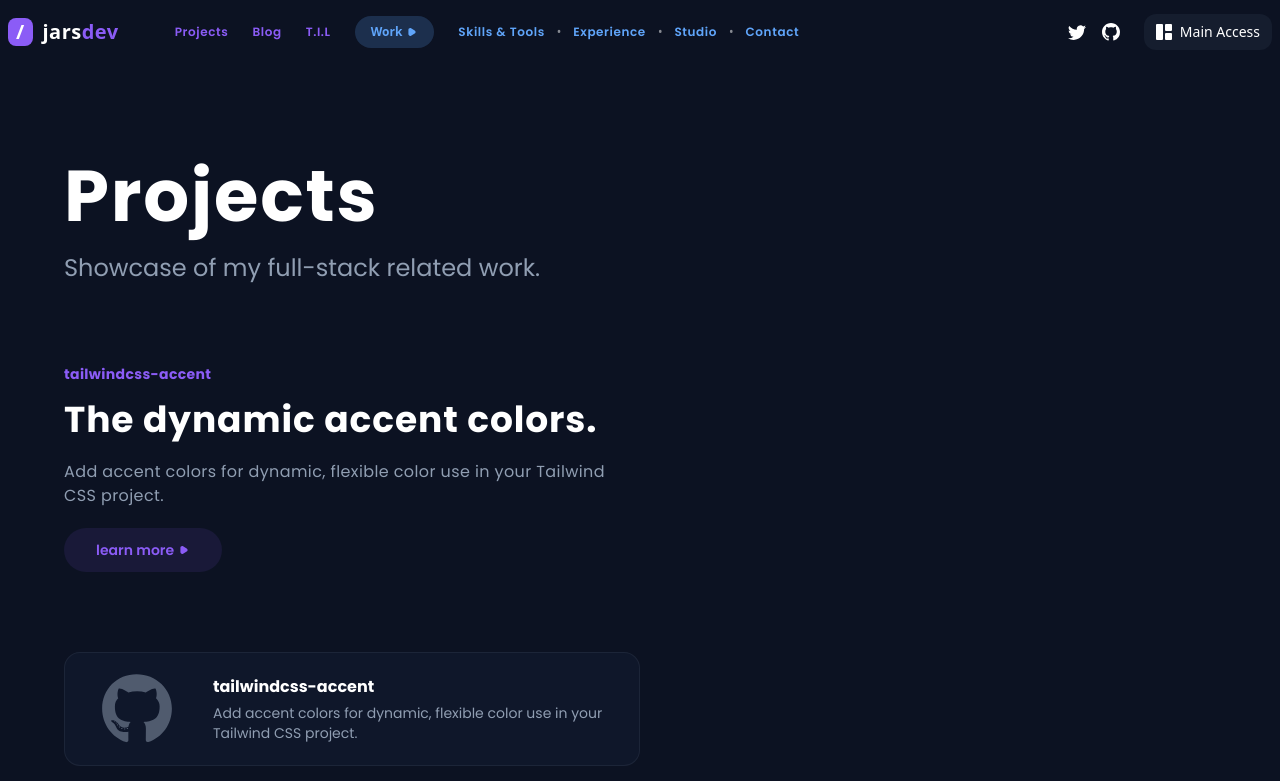
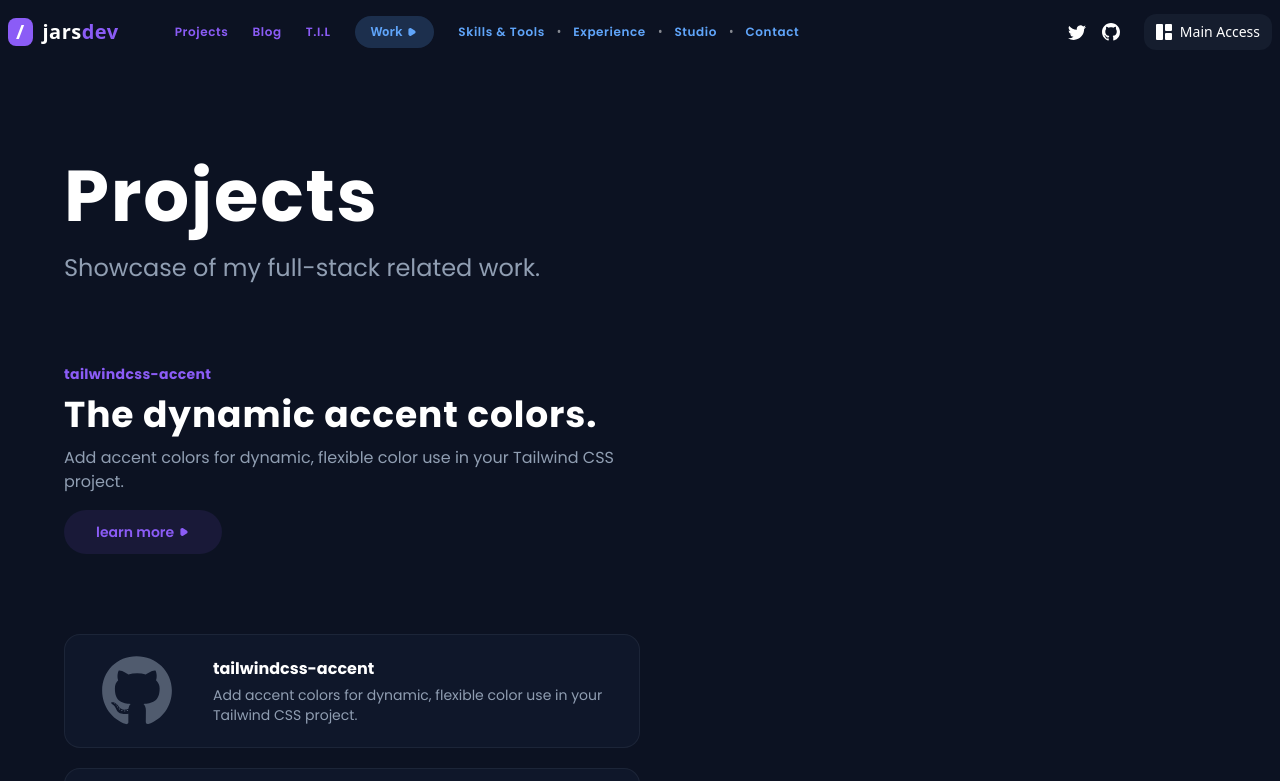
Before and after one commit to ImJars/Development-full-coding, a React (Vite) app: page /projects in a window 1280 px wide. Shown: the top 781 px of the page. Built offline with nearby package versions, Linux system fonts and the light colour scheme.

Commit message:
Update projects.jsx

```diff
--- a/src/projects.jsx
+++ b/src/projects.jsx
@@ -21,6 +21,9 @@ const TitleSection = styled.div`
   }
   .Subtitle-Text {
     font-size: clamp(0.875rem, 0.503rem + 1.4881vw, 1.5rem);
+  }
+  .dynamic-text{
+    font-size: clamp(1.125rem, 0.6539rem + 2.2167vw, 2.25rem);
   }
 `;
 
@@ -91,17 +94,17 @@ function Projects() {
             </div>
             <div className="mt-20 content-wrapped block mx-auto">
               <TitleSection className="mx-5 sm:mx-0">
-                <h1 className="text-sm text-text-purple font-bold tracking-wide mb-4">
+                <h1 className="text-sm text-text-purple font-bold tracking-wide mb-1">
                   tailwindcss-accent
                 </h1>
-                <h2 className="text-4xl font-bold tracking-wide">
+                <h2 className="dynamic-text font-bold tracking-wide">
                   The dynamic accent colors.
                 </h2>
-                <h3 className="text-text-general tracking-wide mt-5 w-1/2">
+                <h3 className="text-text-general text-sm sm:text-base mt-1 sm:w-1/2">
                   Add accent colors for dynamic, flexible color use in your
                   Tailwind CSS project.
                 </h3>
-                <button className="mt-5 bg-text-purple text-white px-8 py-3 rounded-full bg-opacity-10">
+                <button className="mt-4 bg-text-purple text-white px-8 py-3 rounded-full bg-opacity-10">
                   <a
                     href="#"
                     className="flex items-center text-sm text-text-purple font-semibold space-x-1"
```
